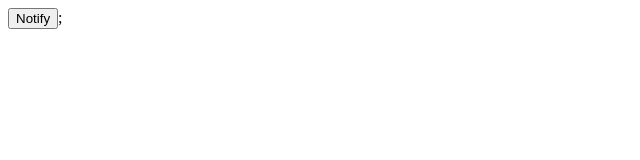
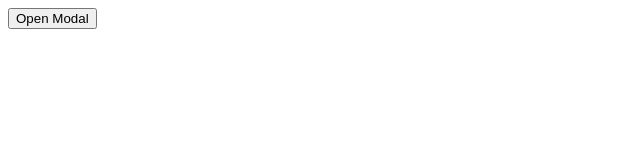
Before and after one commit to SaqibSattar/practical-react, a React (Vite) app: page / in a window 1280 px wide. Shown: the top 160 px of the page, without its empty margins (0-640 px from the left). Built offline with nearby package versions, Linux system fonts and the light colour scheme.

Commit message:
implement Modal

```diff
--- a/package.json
+++ b/package.json
@@ -13,6 +13,7 @@
     "react": "^18.2.0",
     "react-dom": "^18.2.0",
     "react-icons": "^5.0.1",
+    "react-modal": "^3.16.1",
     "react-toastify": "^10.0.3"
   },
   "devDependencies": {
--- a/src/App.jsx
+++ b/src/App.jsx
@@ -1,39 +1,27 @@
 import { useState } from 'react'
-import { ToastContainer, toast } from 'react-toastify'
-import 'react-toastify/dist/ReactToastify.css'
+import Modal from 'react-modal';
+
+
+// Make sure to bind modal to your appElement
+Modal.setAppElement('#root');
 
 function App() {
-  const notify = () => {
-    toast('Default Notification !')
-
-    toast.success('Success Notification !', {
-      position: 'top-center',
-    })
-
-    toast.error('Error Notification !', {
-      position: 'top-left',
-    })
-
-    toast.warn('Warning Notification !', {
-      position: 'bottom-left',
-    })
-
-    toast.info('Info Notification !', {
-      position: 'bottom-center',
-    })
-
-    toast('Custom Style Notification with css class!', {
-      position: 'bottom-right',
-      className: 'foo-bar',
-    })
-  }
+  const [modalIsOpen, setModalIsOpen] = useState(false);
 
   return (
-    <>
-      <button onClick={notify}>Notify</button>;
-      <ToastContainer />
-    </>
-  )
+    <div>
+      <button onClick={() => { setModalIsOpen(true)}}>Open Modal</button>
+      <Modal
+        isOpen={modalIsOpen}
+        onRequestClose={() => { setModalIsOpen(false)}}
+        contentLabel="Example Modal"
+      >
+        <h2>Hello</h2>
+        <button onClick={() => { setModalIsOpen(false)}}>close</button>
+        <div>I am a modal</div>
+      </Modal>
+    </div>
+  );
 }
 
 export default App
```
Also changed, not shown: 1 other file (tests, documents, lock files or other folders).
